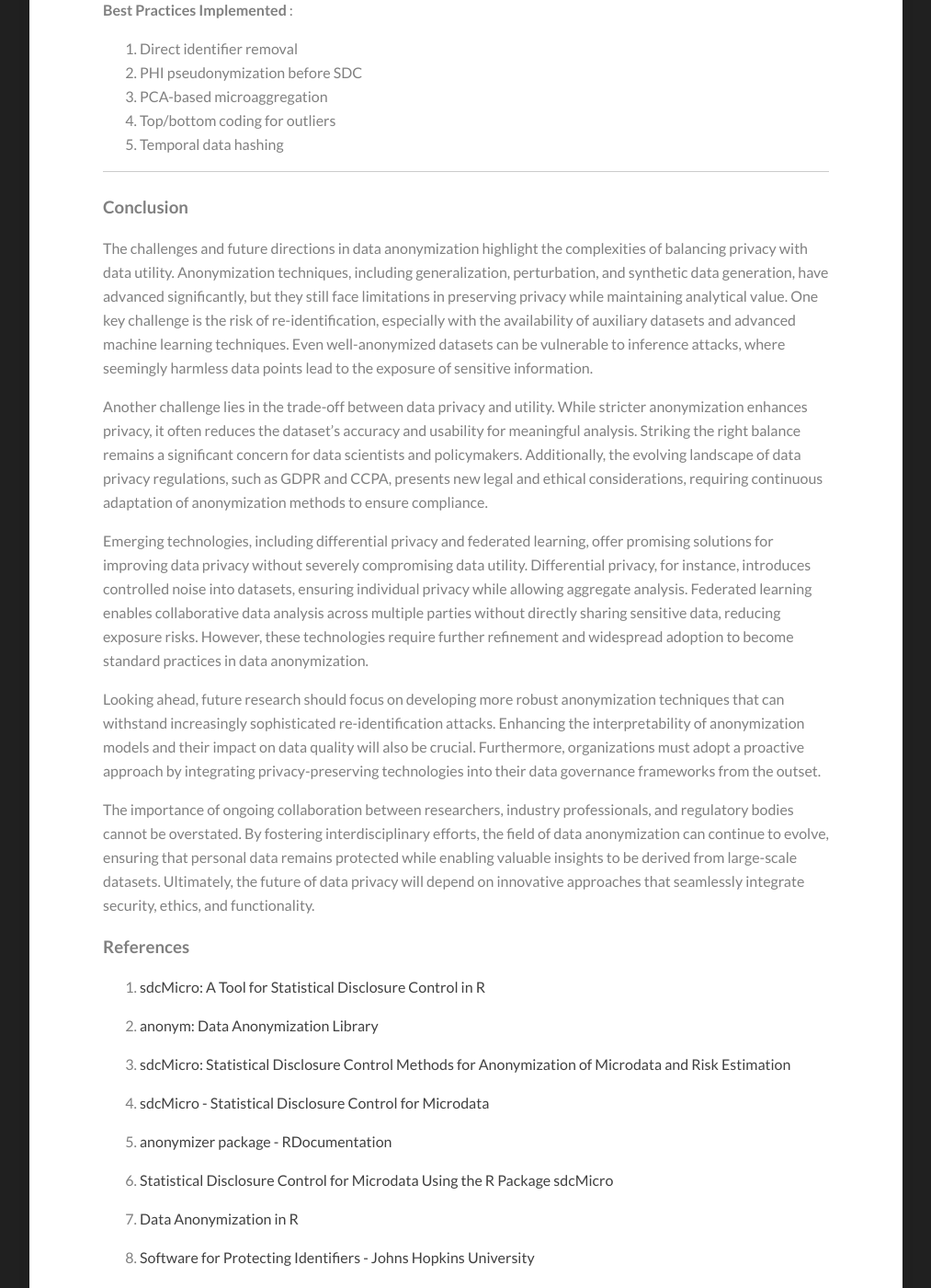
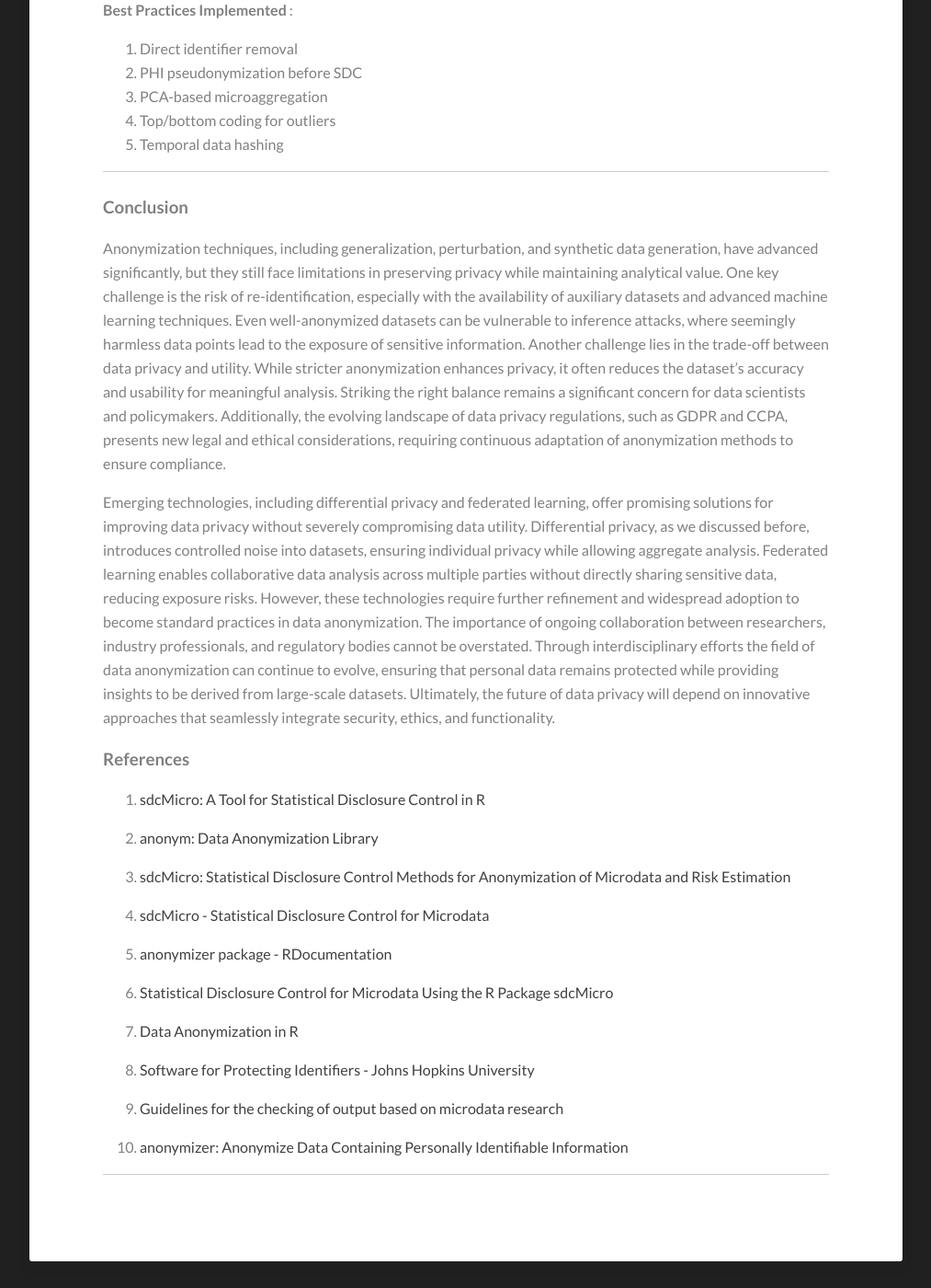
Before and after one commit to Kamran-Afzali/Kamran-Afzali.github.io, a Jekyll site: the page built from _posts/2025-12-25-anon_r_2.md, in a window 1280 px wide and 1400 px high, scrolled down 7845 px. Shown: the whole window at 92% size, without its empty margins (133-1146 px from the left). Built offline with Jekyll 4.4.1, drawn with Linux system fonts in a browser that asks for light colours; our own code applies the rules of GitHub Pages for plain Markdown files.

Commit message:
Update 2025-12-25-anon_r_2.md

```diff
--- a/_posts/2025-12-25-anon_r_2.md
+++ b/_posts/2025-12-25-anon_r_2.md
@@ -320,15 +320,9 @@
 ### Conclusion
 
 
-The challenges and future directions in data anonymization highlight the complexities of balancing privacy with data utility. Anonymization techniques, including generalization, perturbation, and synthetic data generation, have advanced significantly, but they still face limitations in preserving privacy while maintaining analytical value. One key challenge is the risk of re-identification, especially with the availability of auxiliary datasets and advanced machine learning techniques. Even well-anonymized datasets can be vulnerable to inference attacks, where seemingly harmless data points lead to the exposure of sensitive information.
+Anonymization techniques, including generalization, perturbation, and synthetic data generation, have advanced significantly, but they still face limitations in preserving privacy while maintaining analytical value. One key challenge is the risk of re-identification, especially with the availability of auxiliary datasets and advanced machine learning techniques. Even well-anonymized datasets can be vulnerable to inference attacks, where seemingly harmless data points lead to the exposure of sensitive information. Another challenge lies in the trade-off between data privacy and utility. While stricter anonymization enhances privacy, it often reduces the dataset's accuracy and usability for meaningful analysis. Striking the right balance remains a significant concern for data scientists and policymakers. Additionally, the evolving landscape of data privacy regulations, such as GDPR and CCPA, presents new legal and ethical considerations, requiring continuous adaptation of anonymization methods to ensure compliance.
 
-Another challenge lies in the trade-off between data privacy and utility. While stricter anonymization enhances privacy, it often reduces the dataset's accuracy and usability for meaningful analysis. Striking the right balance remains a significant concern for data scientists and policymakers. Additionally, the evolving landscape of data privacy regulations, such as GDPR and CCPA, presents new legal and ethical considerations, requiring continuous adaptation of anonymization methods to ensure compliance.
-
-Emerging technologies, including differential privacy and federated learning, offer promising solutions for improving data privacy without severely compromising data utility. Differential privacy, for instance, introduces controlled noise into datasets, ensuring individual privacy while allowing aggregate analysis. Federated learning enables collaborative data analysis across multiple parties without directly sharing sensitive data, reducing exposure risks. However, these technologies require further refinement and widespread adoption to become standard practices in data anonymization.
-
-Looking ahead, future research should focus on developing more robust anonymization techniques that can withstand increasingly sophisticated re-identification attacks. Enhancing the interpretability of anonymization models and their impact on data quality will also be crucial. Furthermore, organizations must adopt a proactive approach by integrating privacy-preserving technologies into their data governance frameworks from the outset.
-
-The importance of ongoing collaboration between researchers, industry professionals, and regulatory bodies cannot be overstated. By fostering interdisciplinary efforts, the field of data anonymization can continue to evolve, ensuring that personal data remains protected while enabling valuable insights to be derived from large-scale datasets. Ultimately, the future of data privacy will depend on innovative approaches that seamlessly integrate security, ethics, and functionality.
+Emerging technologies, including differential privacy and federated learning, offer promising solutions for improving data privacy without severely compromising data utility. Differential privacy, as we discussed before, introduces controlled noise into datasets, ensuring individual privacy while allowing aggregate analysis. Federated learning enables collaborative data analysis across multiple parties without directly sharing sensitive data, reducing exposure risks. However, these technologies require further refinement and widespread adoption to become standard practices in data anonymization. The importance of ongoing collaboration between researchers, industry professionals, and regulatory bodies cannot be overstated. Through interdisciplinary efforts the field of data anonymization can continue to evolve, ensuring that personal data remains protected while providing insights to be derived from large-scale datasets. Ultimately, the future of data privacy will depend on innovative approaches that seamlessly integrate security, ethics, and functionality.
 
 
 
```
